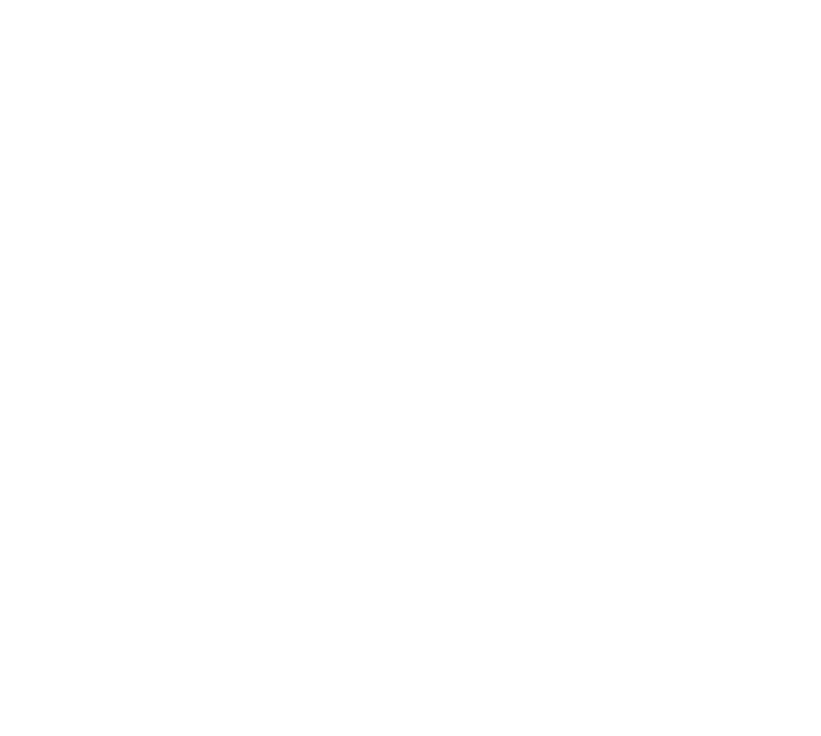
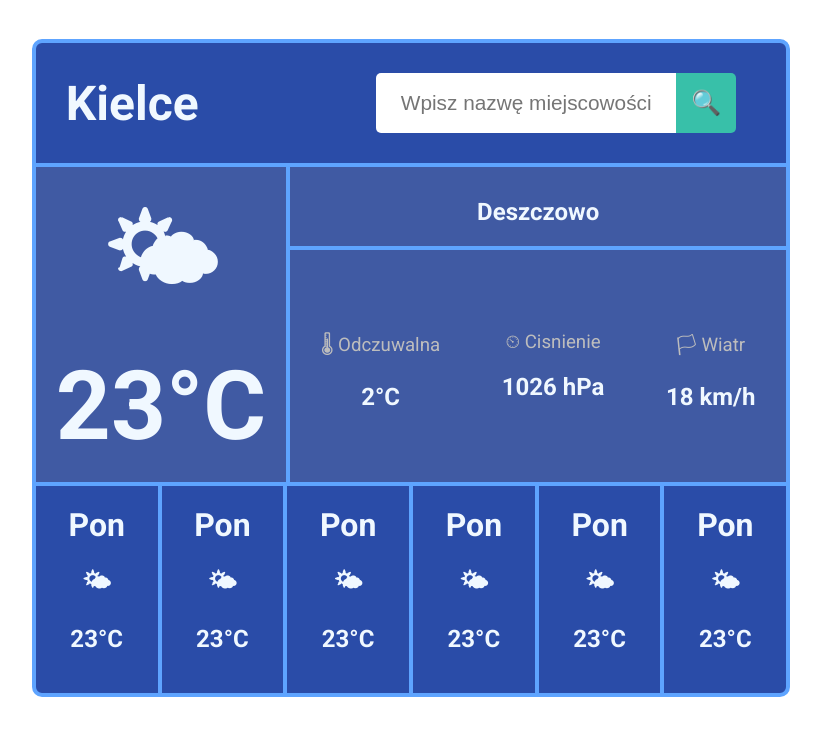
Before and after one commit to H1r0o/Weather-App, a plain HTML site: page index.html in a window 1280 px wide. Shown: the whole page, without its empty margins (229-1050 px from the left). Drawn offline with Linux system fonts and the light colour scheme.

Commit message:
Podpięte api Skończona stylizacja

```diff
--- a/index.html
+++ b/index.html
@@ -2,15 +2,88 @@
 <html lang="pl">
 
 <head>
+    <link rel="preconnect" href="https://fonts.googleapis.com">
+    <link rel="preconnect" href="https://fonts.gstatic.com" crossorigin>
+    <link
+        href="https://fonts.googleapis.com/css2?family=Roboto:ital,wght@0,100;0,300;0,400;0,500;0,700;0,900;1,100;1,300;1,400;1,500;1,700;1,900&display=swap"
+        rel="stylesheet">
     <link rel="stylesheet" href="styles.css">
-    <script src="script.js"></script>
+    <script src="script.js" defer></script>
     <meta charset="UTF-8">
     <meta name="viewport" content="width=device-width, initial-scale=1.0">
     <title>Prognoza Pogody</title>
 </head>
 
 <body>
+    <div id="mainContainer">
+        <div id="contentContainer">
 
+            <div id="header">
+                <p id="cityNameDisplay">Kielce</p>
+                <div id="inputContainer">
+                    <input id="userInput" type="text" placeholder="Wpisz nazwę miejscowości">
+                    <button id="searchBtn">🔍</button>
+                </div>
+            </div>
+            <div id="center">
+                <div id="centerLeft">
+                    <h1 id="emojiDisplay">🌤</h1>
+                    <h1 id="tempDisplay">23°C</h1>
+                </div>
+                <div id="centerMid">
+                    <h3 id="weatherDisplay">Deszczowo</h3>
+                    <div id="cardContainer">
+                        <div class="centerMidCard">
+                            <h3 id="cardTempText">🌡 Odczuwalna</h3>
+                            <h2 id="cardTemp">2°C</h2>
+                        </div>
+                        <div class="centerMidCard">
+                            <h3 id="cardPressureText">⏲ Cisnienie</h3>
+                            <h2 id="cardPressure">1026 hPa</h2>
+                        </div>
+                        <div class="centerMidCard">
+                            <h3 id="cardWindText">🏳 Wiatr</h3>
+                            <h2 id="cardWind">18 km/h</h2>
+                        </div>
+                    </div>
+                </div>
+            </div>
+
+            <div id="nextDaysDisplay">
+                <div class="nexDayCard">
+                    <h1>Pon</h1>
+                    <h2>🌤</h2>
+                    <h2>23°C</h2>
+                </div>
+                <div class="nexDayCard">
+                    <h1>Pon</h1>
+                    <h2>🌤</h2>
+                    <h2>23°C</h2>
+                </div>
+                <div class="nexDayCard">
+                    <h1>Pon</h1>
+                    <h2>🌤</h2>
+                    <h2>23°C</h2>
+                </div>
+                <div class="nexDayCard">
+                    <h1>Pon</h1>
+                    <h2>🌤</h2>
+                    <h2>23°C</h2>
+                </div>
+                <div class="nexDayCard">
+                    <h1>Pon</h1>
+                    <h2>🌤</h2>
+                    <h2>23°C</h2>
+                </div>
+                <div class="nexDayCard">
+                    <h1>Pon</h1>
+                    <h2>🌤</h2>
+                    <h2>23°C</h2>
+                </div>
+            </div>
+        </div>
+
+    </div>
 </body>
 
 </html>
--- a/script.js
+++ b/script.js
@@ -0,0 +1,48 @@
+const cityName = document.querySelector("#cityNameDisplay"); //Selektor wyświetlania nazwy miasta
+const userInput = document.querySelector("#userInput"); //Selektor danych użytkownika
+const searchBtn = document.querySelector("#searchBtn");//Selektor przycisku
+const emojiDisplay = document.querySelector("#emojiDisplay");//Selektor do wyświetlania emoji pogody
+const tempDisplay = document.querySelector("#tempDisplay")//Selektor do wyświetlania temperatury
+const weatherDisplay = document.querySelector("#weatherDisplay")//Selektor do wyświetlanie opisu pogody
+const cardTemp = document.querySelector("#cardTemp");//Selektor do wyświetlania odczuwalnej temperatury
+const cardPressure = document.querySelector("#cardPressure");//Seletor do wyświetlania cisnienia
+const cardWind = document.querySelector("#cardWind");//Selektor do wyświetlania prędkości wiatru
+const nextDaysDisplay = document.querySelector("#nextDaysDisplay");//Selektor do wyświetlania następnych dni
+
+searchBtn.addEventListener("click", async () => {
+    let imput = userInput.value;
+    const fetchedData = await fetchingData(imput);
+    displayInfo(fetchedData);
+}
+)
+
+async function fetchingData(city) {
+    const apiUrl = `https://weather.visualcrossing.com/VisualCrossingWebServices/rest/services/timeline/${city}?key=3MH5ADQUCEYJDWKH5CSM6LZMA`
+    const response = await fetch(apiUrl);
+    if (!response.ok) {
+        catchingError("Could not fetch weather data");
+        throw new Error("Could not fetch weather data");
+
+    }
+    return await response.json();
+} //Funkcja pobiera dane z API i zwraca w postaci json
+
+function main() {
+
+    let dataApi = fetchingData(imput);
+    console.log(dataApi);
+    // displayInfo(dataApi);
+}
+
+function displayInfo(data) {
+    const { address, currentConditions: { temp } } = data;
+    cityName.innerHTML = address;
+    const celciusTemp = convertingToCelcius(temp);
+    tempDisplay.innerHTML = `${celciusTemp.toFixed(1)}°C`;
+    // tempDisplay.innerHTML = data.currentConditions.temp;
+}
+
+function convertingToCelcius(temp) {
+    let celcius = (temp - 32) * 5 / 9;
+    return celcius;
+}
--- a/styles.css
+++ b/styles.css
@@ -0,0 +1,159 @@
+:root {
+    --background-color-main: rgb(42, 76, 168);
+    --background-color-second: rgb(64, 90, 163);
+    --border-color: 4px solid rgb(94, 164, 255);
+    --font-color: aliceblue;
+    --border-radius: 10px;
+}
+
+body {
+    font-family: "Roboto", sans-serif;
+    box-sizing: border-box;
+}
+
+#mainContainer {
+    display: flex;
+    height: 90vh;
+    justify-content: center;
+    align-items: center;
+}
+
+p,
+h1 {
+    margin: 0;
+}
+
+#contentContainer {
+    width: 60%;
+    margin: 0;
+    min-width: 600px;
+}
+
+#header {
+    border-radius: var(--border-radius) var(--border-radius) 0 0;
+    border: var(--border-color);
+    color: var(--font-color);
+    background-color: var(--background-color-main);
+    height: 20%;
+    margin: 0;
+    display: flex;
+    align-items: center;
+    justify-content: space-between;
+    padding: 30px;
+    font-size: 3rem;
+    font-weight: 700;
+    border-bottom: var(--border-color);
+
+}
+
+#inputContainer {
+    width: 400px;
+    padding: 0;
+    display: flex;
+    justify-content: center;
+    align-items: center;
+
+}
+
+#inputContainer>input {
+    border-radius: 5px 0 0 5px;
+    height: 60px;
+    width: 75%;
+    padding: 0;
+    margin: 0;
+    font-size: 1.3rem;
+    text-align: center;
+    box-sizing: border-box;
+    border: none;
+}
+
+#inputContainer>button {
+    border-radius: 0 5px 5px 0;
+    height: 60px;
+    margin: 0;
+    width: 60px;
+    font-size: 1.5rem;
+    background-color: rgb(56, 192, 169);
+    border: none;
+}
+
+#center {
+    margin: 0;
+    height: 80%;
+    display: flex;
+}
+
+#centerLeft {
+    border-left: var(--border-color);
+    background-color: var(--background-color-second);
+    color: var(--font-color);
+    width: 30%;
+    font-size: 3rem;
+    display: flex;
+    flex-direction: column;
+    justify-content: space-between;
+    padding: 20px;
+    align-items: center;
+    border-right: var(--border-color);
+}
+
+#centerMid {
+    border-right: var(--border-color);
+    background-color: var(--background-color-second);
+    color: var(--font-color);
+    display: flex;
+    justify-content: space-around;
+    flex-direction: column;
+    width: 75%;
+    font-size: 1rem;
+    text-align: center;
+
+}
+
+#weatherDisplay {
+    font-size: 2rem;
+    border-bottom: var(--border-color);
+    padding-bottom: 0px;
+    margin: 0;
+    padding-bottom: 20px;
+    font-size: 1.5rem;
+}
+
+
+
+#cardContainer {
+    display: flex;
+    justify-content: space-around;
+    margin-bottom: 20px;
+
+}
+
+.centerMidCard>h3 {
+    color: rgb(189, 189, 189);
+    font-weight: 400;
+}
+
+#nextDaysDisplay {
+    border-top: var(--border-color);
+    background-color: var(--background-color-main);
+    color: var(--font-color);
+    display: flex;
+    align-items: center;
+    justify-content: center;
+    border-radius: 0 0 var(--border-radius) var(--border-radius);
+    border-left: var(--border-color);
+    border-right: var(--border-color);
+    border-bottom: var(--border-color);
+}
+
+.nexDayCard:last-of-type {
+    border: none;
+}
+
+.nexDayCard {
+    padding: 20px;
+    width: 15%;
+    text-align: center;
+    border-right: var(--border-color);
+
+}
```
